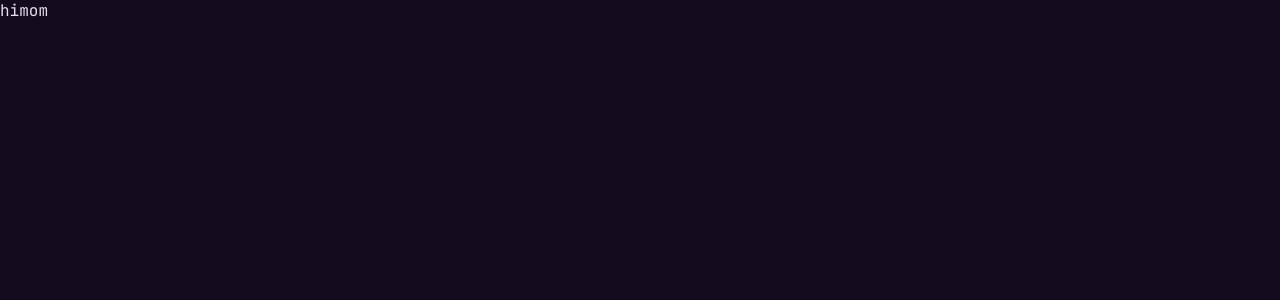
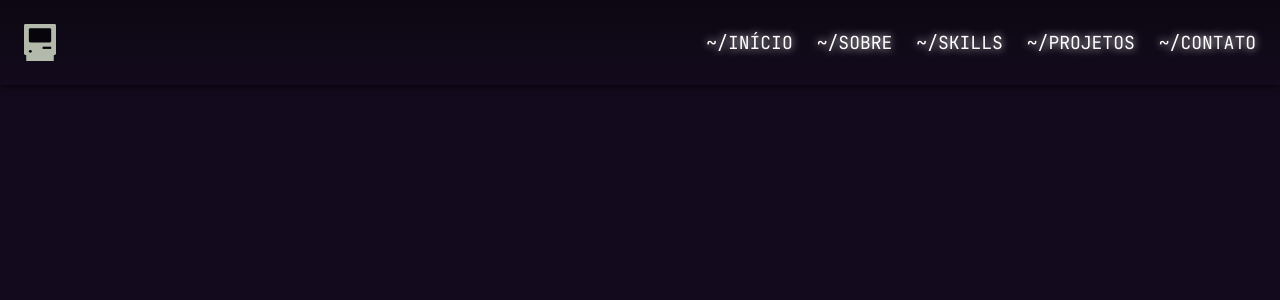
Before and after one commit to trsaints/trsaints-frontend, a React (Vite) app: page / in a window 1280 px wide. Shown: the top 300 px of the page. Built offline with nearby package versions, Linux system fonts and the light colour scheme.

Commit message:
create main header component

```diff
--- a/src/app/components/App/App.jsx
+++ b/src/app/components/App/App.jsx
@@ -1,9 +1,14 @@
 import "./App.css";
+
+import { MainHeader } from "../MainHeader";
 
 function App() {
   return (
     <>
-     <h1>himom</h1>
+      <MainHeader.Root>
+        <MainHeader.Banner srcPath="/computer_logo.svg" />
+        <MainHeader.Nav />
+      </MainHeader.Root>
     </>
   );
 }
--- /dev/null
+++ b/src/app/components/MainHeader/index.css
@@ -0,0 +1,32 @@
+.header {
+  background-image: linear-gradient(
+    to bottom,
+    var(--black-2),
+    var(--raisin-black)
+  );
+  display: flex;
+  justify-content: space-between;
+  align-items: center;
+  padding: 1.5rem;
+  box-shadow: 0 0 8px black;
+}
+
+.header__banner {
+  width: 2rem;
+}
+
+.header-nav {
+  justify-content: flex-end;
+  gap: 1.5rem;
+}
+
+.header-nav__link {
+  color: white;
+  text-shadow: 0 0 8px white;
+  cursor: pointer;
+  text-transform: uppercase;
+}
+
+.header-nav__link::before {
+  content: "~/";
+}
--- /dev/null
+++ b/src/app/components/MainHeader/index.jsx
@@ -0,0 +1,25 @@
+import Navbar from "../Navbar/Navbar";
+
+import "./index.css";
+
+function Root({ children }) {
+  return <header className="header">{children}</header>;
+}
+
+function Banner({ srcPath }) {
+  return <img className="header__banner" src={srcPath} alt="" />;
+}
+
+function Nav() {
+  const mainLinks = [
+    { name: "início", url: "#" },
+    { name: "sobre", url: "#about" },
+    { name: "skills", url: "#skills" },
+    { name: "projetos", url: "#projects" },
+    { name: "contato", url: "#contact" },
+  ];
+
+  return <Navbar element={"header-nav"} links={mainLinks} />;
+}
+
+export const MainHeader = { Root, Banner, Nav };
--- /dev/null
+++ b/src/app/components/Navbar/Navbar.css
@@ -0,0 +1,4 @@
+.nav {
+    display: flex;
+    gap: 1rem;
+}
--- /dev/null
+++ b/src/app/components/Navbar/Navbar.jsx
@@ -0,0 +1,11 @@
+import "./Navbar.css";
+
+export default function Navbar({ element, links }) {
+  const linkItems = links.map((link) => (
+    <a key={`${link}-link`} className={`${element}__link`} href={link.url}>
+      {link.name}
+    </a>
+  ));
+
+  return <nav className={`${element} nav`}>{linkItems}</nav>;
+}
--- a/src/index.css
+++ b/src/index.css
@@ -9,4 +9,9 @@ body {
   background-color: var(--raisin-black);
   font-family: "JetBrains Mono";
   color: var(--lavender-web-2);
+  font-size: 18px;
 }
+
+a {
+  color: var(--rose);
+}
```
Also changed, not shown: public/computer_logo.svg (added).
